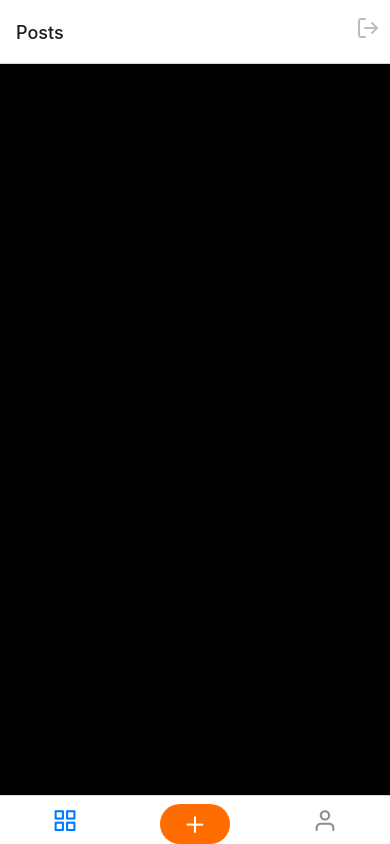
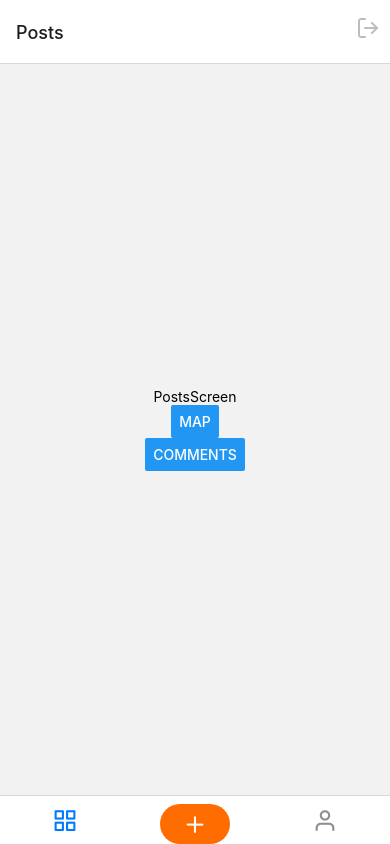
Before and after one commit to AscariA10/ReactNative_first_app, a React Native app in the folder React_Native_First_Project/: screen /Home in a window 390 px wide. Built offline with nearby package versions, Linux system fonts and the light colour scheme.

Commit message:
make nested screens in posts

```diff
--- a/React_Native_First_Project/package.json
+++ b/React_Native_First_Project/package.json
@@ -25,7 +25,8 @@
     "react-native-screens": "~3.20.0",
     "react-native-web": "~0.18.10",
     "expo-camera": "~13.2.1",
-    "expo-location": "~15.1.1"
+    "expo-location": "~15.1.1",
+    "react-native-maps": "1.3.2"
   },
   "devDependencies": {
     "@babel/core": "^7.20.0"
--- a/React_Native_First_Project/screens/main/CreatePostsScreen.js
+++ b/React_Native_First_Project/screens/main/CreatePostsScreen.js
@@ -57,7 +57,7 @@ export default function CreatePostsScreen({ navigation }) {
    async function sendPhoto() {
       const location = await Location.getCurrentPositionAsync();
       console.log(location);
-      navigation.navigate("Posts", { ...state, photo });
+      navigation.navigate("PostsDefault", { ...state, photo, location });
       setState(initialState);
       hideKeyboard();
    }
--- a/React_Native_First_Project/screens/main/Home.js
+++ b/React_Native_First_Project/screens/main/Home.js
@@ -1,4 +1,4 @@
-import { createBottomTabNavigator, HeaderBackButton } from "@react-navigation/bottom-tabs";
+import { createBottomTabNavigator } from "@react-navigation/bottom-tabs";
 import { Feather } from "@expo/vector-icons";
 
 import React from "react";
--- a/React_Native_First_Project/screens/main/PostsScreen.js
+++ b/React_Native_First_Project/screens/main/PostsScreen.js
@@ -1,11 +1,40 @@
+// import { NavigationContainer } from "@react-navigation/native";
+import { createStackNavigator } from "@react-navigation/stack";
 import React from "react";
+
 import { StyleSheet, View, Text } from "react-native";
+
+import PostsDefault from "../posts/PostsDefault";
+import Map from "../posts/Map";
+import Comments from "../posts/Comments";
+
+const PostsNavigator = createStackNavigator();
 
 export default function PostsScreen({ navigation }) {
    return (
-      <View style={styles.container}>
-         <Text>PostsScreen</Text>
-      </View>
+      <PostsNavigator.Navigator>
+         <PostsNavigator.Screen
+            options={{
+               headerShown: false,
+            }}
+            name="PostsDefault"
+            component={PostsDefault}
+         ></PostsNavigator.Screen>
+         <PostsNavigator.Screen
+            options={{
+               headerShown: false,
+            }}
+            name="Map"
+            component={Map}
+         ></PostsNavigator.Screen>
+         <PostsNavigator.Screen
+            options={{
+               headerShown: false,
+            }}
+            name="Comments"
+            component={Comments}
+         ></PostsNavigator.Screen>
+      </PostsNavigator.Navigator>
    );
 }
 
--- /dev/null
+++ b/React_Native_First_Project/screens/posts/Comments.js
@@ -0,0 +1,20 @@
+import React from "react";
+
+import { StyleSheet, View, Text, Button } from "react-native";
+
+export default function Comments({ navigation }) {
+   return (
+      <View style={styles.container}>
+         <Text>Comments</Text>
+      </View>
+   );
+}
+
+const styles = StyleSheet.create({
+   container: {
+      flex: 1,
+      justifyContent: "center",
+      alignItems: "center",
+   },
+   headerTitle: {},
+});
--- /dev/null
+++ b/React_Native_First_Project/screens/posts/Map.js
@@ -0,0 +1,20 @@
+import React from "react";
+
+import { StyleSheet, View, Text, Button } from "react-native";
+
+export default function Map({ navigation }) {
+   return (
+      <View style={styles.container}>
+         <Text>Map</Text>
+      </View>
+   );
+}
+
+const styles = StyleSheet.create({
+   container: {
+      flex: 1,
+      justifyContent: "center",
+      alignItems: "center",
+   },
+   headerTitle: {},
+});
--- /dev/null
+++ b/React_Native_First_Project/screens/posts/PostsDefault.js
@@ -0,0 +1,25 @@
+import { createBottomTabNavigator } from "@react-navigation/bottom-tabs";
+import React from "react";
+
+import { StyleSheet, View, Text, Button } from "react-native";
+
+const PostsTab = createBottomTabNavigator();
+
+export default function PostsDefault({ navigation }) {
+   return (
+      <View style={styles.container}>
+         <Text>PostsScreen</Text>
+         <Button title="map" onPress={() => navigation.navigate("Map")}></Button>
+         <Button title="comments" onPress={() => navigation.navigate("Comments")}></Button>
+      </View>
+   );
+}
+
+const styles = StyleSheet.create({
+   container: {
+      flex: 1,
+      justifyContent: "center",
+      alignItems: "center",
+   },
+   headerTitle: {},
+});
```
Also changed, not shown: 1 other file (tests, documents, lock files or other folders).
